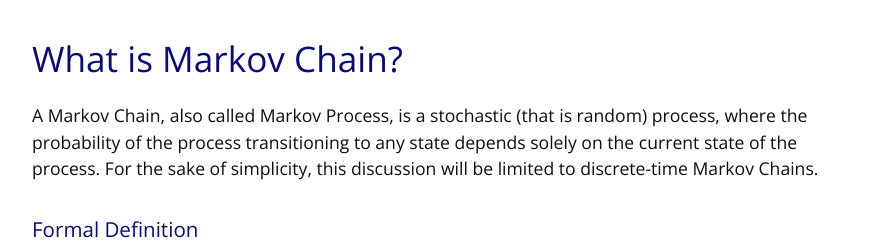
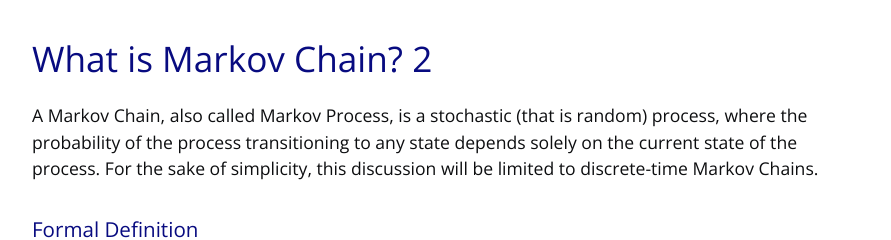
Before and after one commit to vinitjoglekar/playground, a Jekyll site: the page built from _pages/markov_chains.md, in a window 1280 px wide. Shown: the top 240 px of the page, without its empty margins (192-1083 px from the left). Built offline with Jekyll 4.4.1, drawn with Linux system fonts in a browser that asks for light colours.

Commit message:
Update markov_chains.md

```diff
--- a/_pages/markov_chains.md
+++ b/_pages/markov_chains.md
@@ -1,9 +1,9 @@
 ---
 layout: default
-title: What is Markov Chain? 2
+title: What is Markov Chain?
 ---
 
-# What is Markov Chain?
+# What is Markov Chain? 2
 
 A Markov Chain, also called Markov Process, is a stochastic (that is random) process, where the probability of the process transitioning to any state depends solely on the current state of the process. For the sake of simplicity, this discussion will be limited to discrete-time Markov Chains.
 
```
